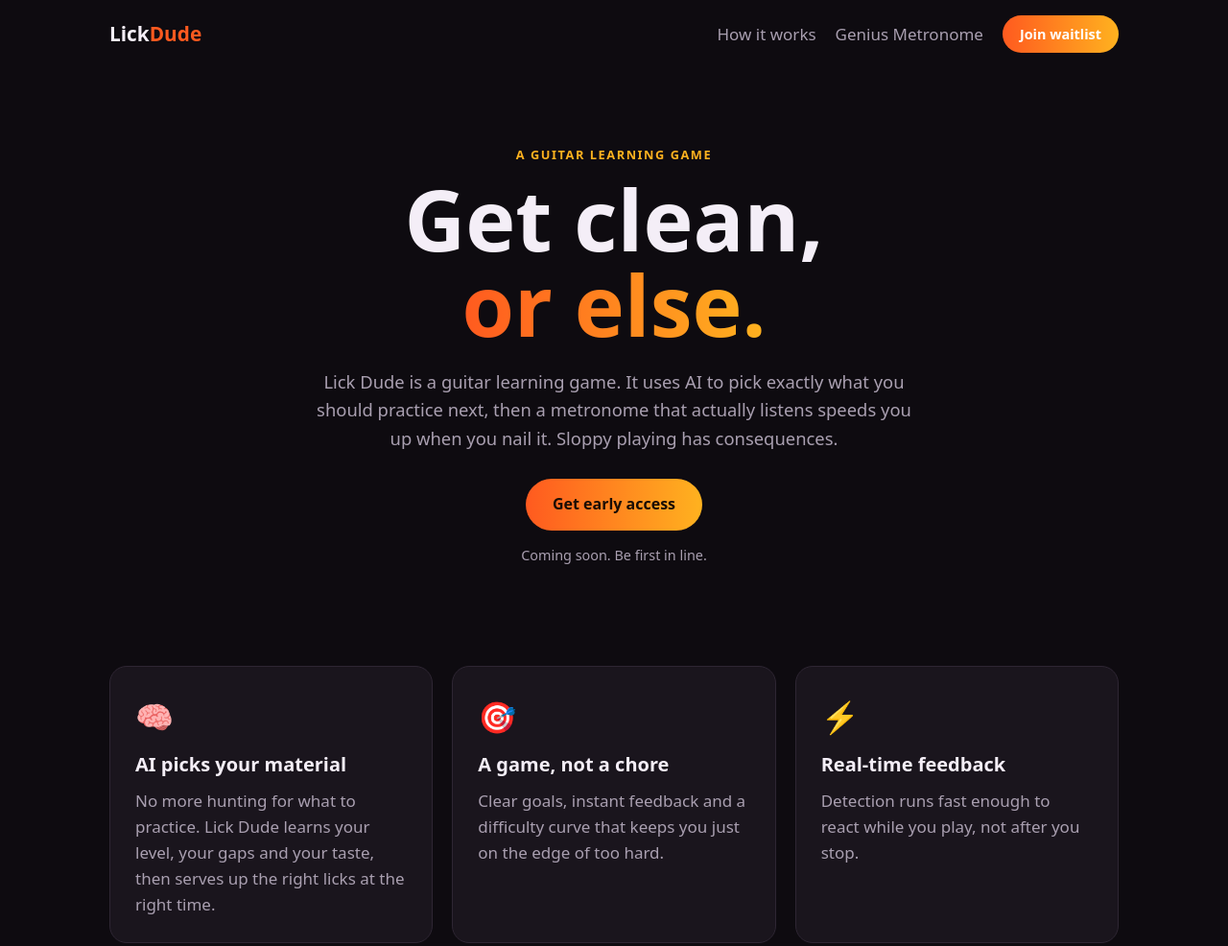
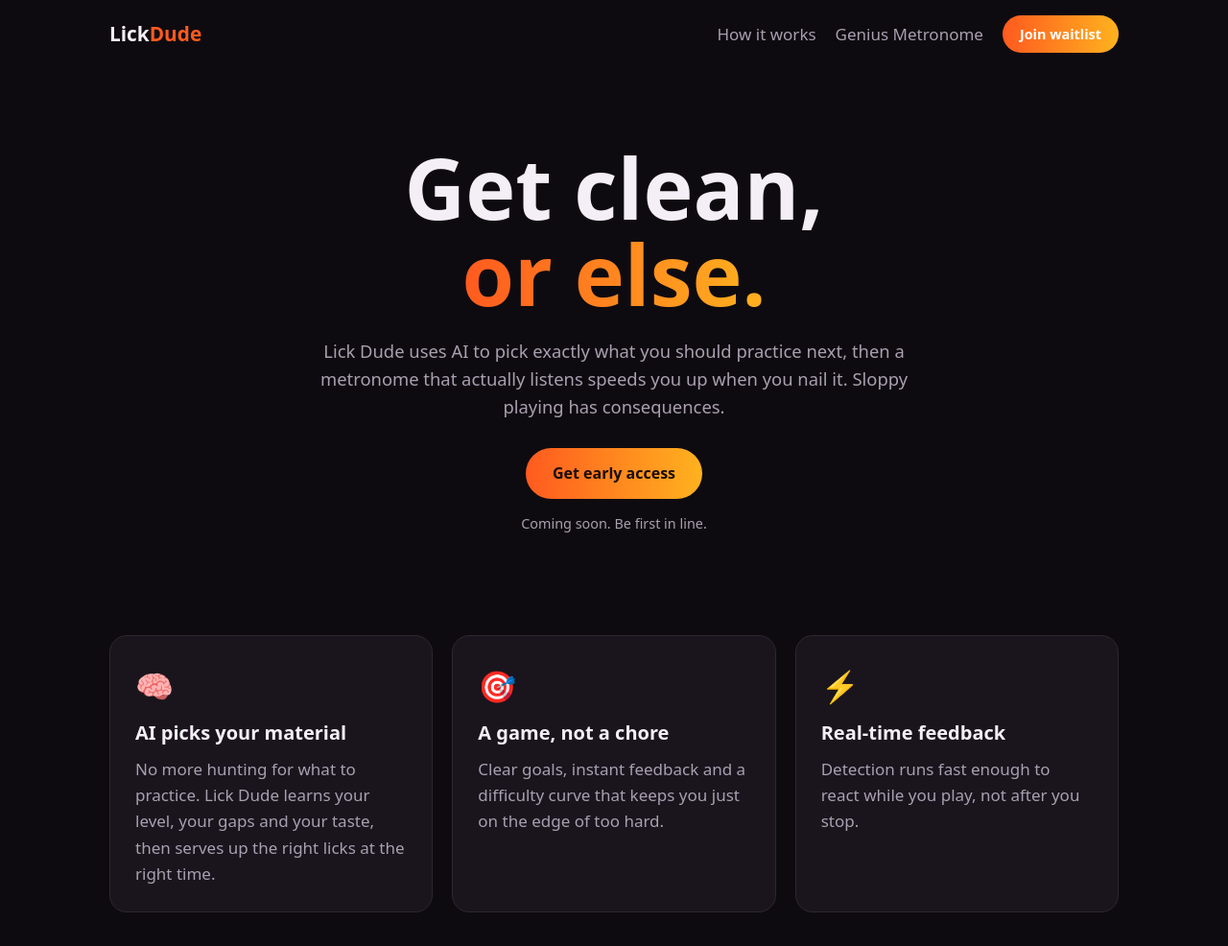
Before and after one commit to app-sciences/lickdude-website, a plain HTML site: page index.html in a window 1280 px wide. Shown: the top 986 px of the page at 96% size. Drawn offline with Linux system fonts and the light colour scheme.

Commit message:
chore: remove 'a guitar learning game' from hero
Co-Authored-By: Claude Sonnet 5.5 <noreply@anthropic.com>
Claude-Session: https://claude.ai/code/session_013Xohan5bgRXGtCxirgMPHU

```diff
--- a/index.html
+++ b/index.html
@@ -20,9 +20,8 @@
 
 <main>
   <section class="hero">
-    <p class="eyebrow">A guitar learning game</p>
     <h1>Get clean,<br><span class="hot">or else.</span></h1>
-    <p class="lede">Lick Dude is a guitar learning game. It uses AI to pick exactly what you should practice next, then a metronome that actually listens speeds you up when you nail it. Sloppy playing has consequences.</p>
+    <p class="lede">Lick Dude uses AI to pick exactly what you should practice next, then a metronome that actually listens speeds you up when you nail it. Sloppy playing has consequences.</p>
     <a href="#waitlist" class="btn">Get early access</a>
     <p class="fine">Coming soon. Be first in line.</p>
   </section>
```
